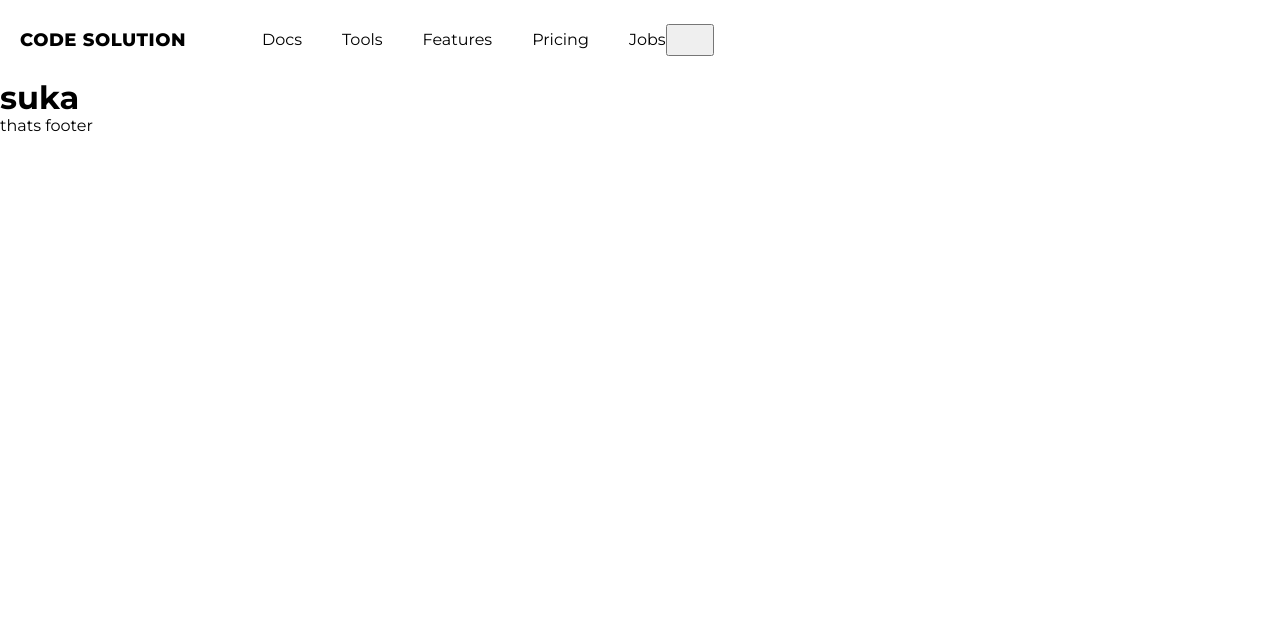
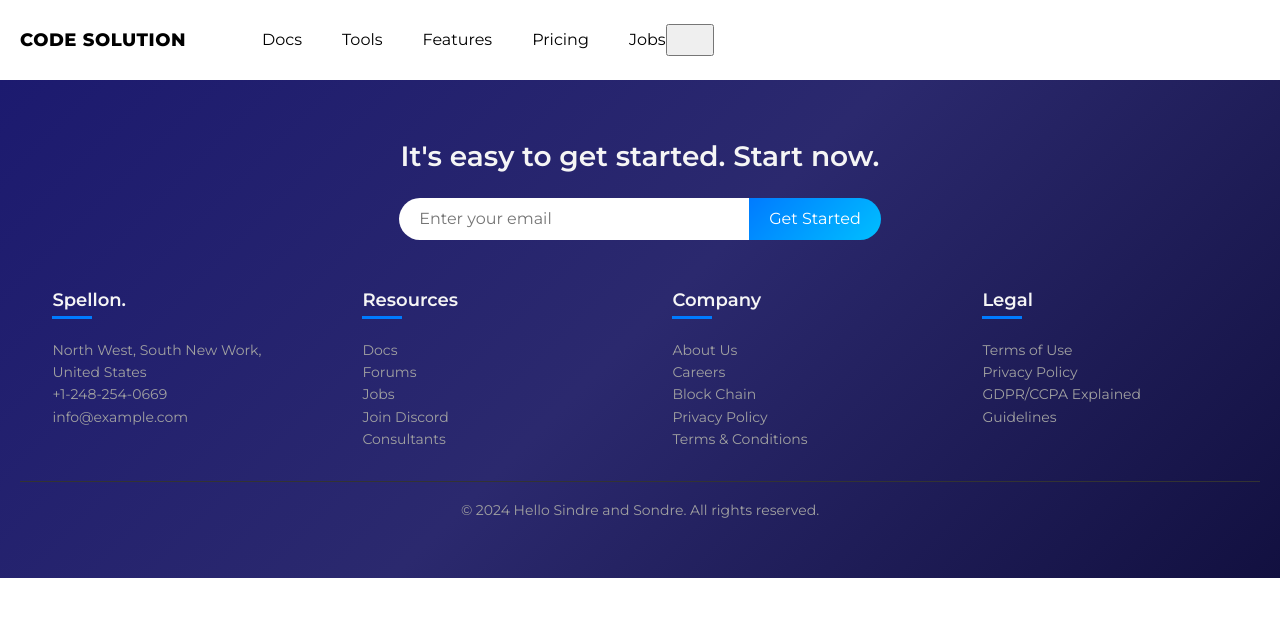
Before and after one commit to escape23/code-solutions, a Flask app: page / in a window 1280 px wide. Shown: the top 617 px of the page. Run offline with Flask 3, Linux system fonts and the light colour scheme; some libraries are stand-ins or nearby versions.

Commit message:
Footer development

```diff
--- /dev/null
+++ b/static/css/footer.css
@@ -0,0 +1,158 @@
+footer {
+  background: linear-gradient(135deg, #1c1a6f 0%, #2b296e 50%, #121040 100%);
+  color: #fff;
+  padding: 60px 0;
+  position: relative;
+}
+
+footer .cta {
+  text-align: center;
+  margin-bottom: 50px;
+}
+
+footer .cta h2 {
+  font-size: 28px;
+  margin-bottom: 25px;
+  font-weight: 600;
+  color: #f5f5f5;
+}
+
+footer .cta form {
+  display: flex;
+  justify-content: center;
+  max-width: 500px;
+  margin: 0 auto;
+  position: relative;
+}
+
+footer .cta input[type="email"] {
+  padding: 12px 20px;
+  border-radius: 50px 0 0 50px;
+  border: none;
+  font-size: 16px;
+  width: 70%;
+  outline: none;
+  transition: all 0.3s ease;
+}
+
+footer .cta input[type="email"]:focus {
+  box-shadow: 0 0 10px rgba(0, 123, 255, 0.5);
+}
+
+footer .cta button {
+  padding: 12px 20px;
+  border-radius: 0 50px 50px 0;
+  background: linear-gradient(135deg, #007bff, #00bfff);
+  border: none;
+  color: white;
+  font-size: 16px;
+  cursor: pointer;
+  outline: none;
+  transition: all 0.3s ease;
+}
+
+footer .cta button:hover {
+  background: linear-gradient(135deg, #006aff, #0090ff);
+}
+
+footer .footer-content {
+  display: flex;
+  justify-content: space-around;
+  flex-wrap: wrap;
+  margin-bottom: 30px;
+}
+
+footer .footer-section {
+  flex-basis: 23%;
+  padding: 0 20px;
+}
+
+footer .footer-section h3 {
+  margin-bottom: 20px;
+  font-size: 18px;
+  color: #f5f5f5;
+  position: relative;
+  font-weight: 600;
+}
+
+footer .footer-section h3::after {
+  content: "";
+  display: block;
+  width: 40px;
+  height: 3px;
+  background: #007bff;
+  margin-top: 5px;
+}
+
+footer .footer-section p,
+footer .footer-section ul {
+  font-size: 14px;
+  line-height: 1.6;
+  color: #a1a1a1;
+}
+
+footer .footer-section a {
+  text-decoration: none;
+  color: #a1a1a1;
+  transition: color 0.3s ease;
+}
+
+footer .footer-section a:hover {
+  color: #007bff;
+}
+
+footer .social-icons a {
+  color: white;
+  margin-right: 15px;
+  font-size: 18px;
+  transition: color 0.3s ease;
+}
+
+footer .social-icons a:hover {
+  color: #007bff;
+}
+
+footer .footer-bottom {
+  text-align: center;
+  padding-top: 20px;
+  border-top: 1px solid #333;
+  color: #a1a1a1;
+}
+
+footer .footer-bottom p {
+  margin: 0;
+  font-size: 14px;
+}
+
+/* Responsive Design */
+@media (max-width: 768px) {
+  footer .cta h2 {
+    font-size: 22px;
+  }
+
+  footer .cta input[type="email"] {
+    width: 65%;
+  }
+
+  footer .footer-content {
+    flex-direction: column;
+    text-align: center;
+  }
+
+  footer .footer-section {
+    flex-basis: 100%;
+    margin-bottom: 30px;
+  }
+
+  footer .cta form {
+    flex-direction: column;
+    align-items: center;
+  }
+
+  footer .cta input[type="email"],
+  footer .cta button {
+    width: 100%;
+    margin-bottom: 10px;
+    border-radius: 50px;
+  }
+}
--- a/static/css/styles.css
+++ b/static/css/styles.css
@@ -8,3 +8,4 @@
 @import url("./styles.css");
 @import url("./vars.css");
 @import url("./header.css");
+@import url("./footer.css");
--- a/templates/footer.html
+++ b/templates/footer.html
@@ -1 +1,59 @@
-<p>thats footer</p>
+<div class="container">
+  <div class="cta">
+    <h2>It's easy to get started. Start now.</h2>
+    <form>
+      <input type="email" placeholder="Enter your email" required />
+      <button type="submit">Get Started</button>
+    </form>
+  </div>
+
+  <div class="footer-content">
+    <div class="footer-section company">
+      <h3>Spellon.</h3>
+      <p>North West, South New Work, United States</p>
+      <p>+1-248-254-0669</p>
+      <p><a href="mailto:info@example.com">info@example.com</a></p>
+      <div class="social-icons">
+        <a href="#"><i class="fab fa-facebook"></i></a>
+        <a href="#"><i class="fab fa-twitter"></i></a>
+        <a href="#"><i class="fab fa-instagram"></i></a>
+      </div>
+    </div>
+
+    <div class="footer-section resources">
+      <h3>Resources</h3>
+      <ul>
+        <li><a href="#">Docs</a></li>
+        <li><a href="#">Forums</a></li>
+        <li><a href="#">Jobs</a></li>
+        <li><a href="#">Join Discord</a></li>
+        <li><a href="#">Consultants</a></li>
+      </ul>
+    </div>
+
+    <div class="footer-section company-links">
+      <h3>Company</h3>
+      <ul>
+        <li><a href="#">About Us</a></li>
+        <li><a href="#">Careers</a></li>
+        <li><a href="#">Block Chain</a></li>
+        <li><a href="#">Privacy Policy</a></li>
+        <li><a href="#">Terms & Conditions</a></li>
+      </ul>
+    </div>
+
+    <div class="footer-section legal">
+      <h3>Legal</h3>
+      <ul>
+        <li><a href="#">Terms of Use</a></li>
+        <li><a href="#">Privacy Policy</a></li>
+        <li><a href="#">GDPR/CCPA Explained</a></li>
+        <li><a href="#">Guidelines</a></li>
+      </ul>
+    </div>
+  </div>
+
+  <div class="footer-bottom">
+    <p>© 2024 Hello Sindre and Sondre. All rights reserved.</p>
+  </div>
+</div>
--- a/templates/header.html
+++ b/templates/header.html
@@ -1,4 +1,3 @@
-<header class="header">
 <div class="container header-container">
   <nav class="header-navigation">
     <a href="./index.html" class="header-logo link">Code Solution</a>
@@ -26,4 +25,3 @@
     </svg>
   </button>
 </div>
-</header>
--- a/templates/index.html
+++ b/templates/index.html
@@ -1,4 +1,2 @@
 {% extends "layout.html" %} {# Comments #} {% block title %} Code Solutions {%
-endblock %} {% block content %}
-<h1>suka</h1>
-{% endblock %}
+endblock %} {% block content %} {% endblock %}
```
Lines whose indentation alone changed are shown as unchanged.
